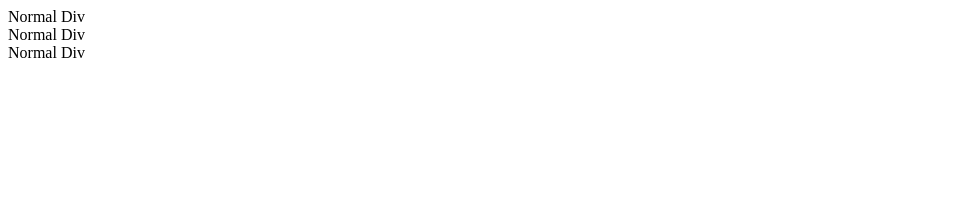
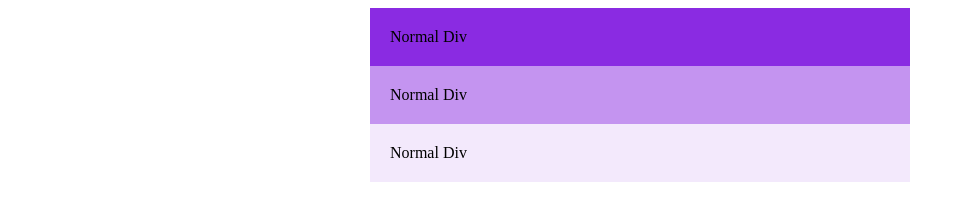
Before and after one commit to Adam4DV/css-assignments-1-4, a plain HTML site: page eposide 5-8/assignment1/assigment1.html in a window 1280 px wide. Shown: the whole page, without its empty margins (0-965 px from the left). Drawn offline with Linux system fonts and the light colour scheme.

Commit message:
Update and rename assigment3.html to assigment1.html

```diff
--- a/eposide 5-8/assignment1/assigment3.html
+++ b/eposide 5-8/assignment1/assigment1.html
@@ -3,7 +3,7 @@
   <head>
     <meta charset="UTF-8" />
     <meta name="viewport" content="width=device-width, initial-scale=1.0" />
-    <link rel="stylesheet" href="assigment3.css">
+    <link rel="stylesheet" href="assigment1.css">
     <title>تكليف</title>
   </head>
   <body>
```
